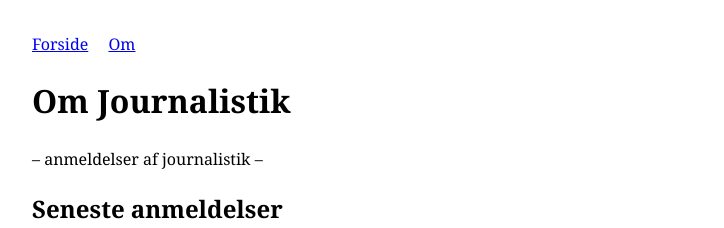
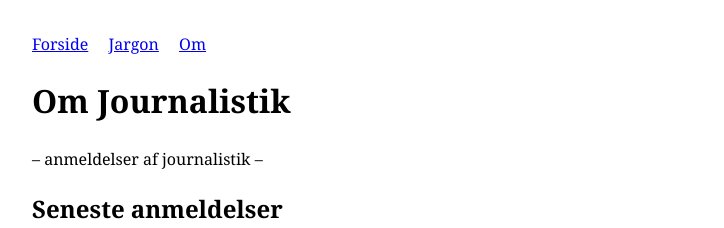
Before and after one commit to MichaelOAppel/OmJournalistik, a Jekyll site: the page built from index.md, in a window 1280 px wide. Shown: the top 228 px of the page, without its empty margins (272-996 px from the left). Built offline with Jekyll 4.4.1, drawn with Linux system fonts in a browser that asks for light colours.

Commit message:
Update default.html

```diff
--- a/_layouts/default.html
+++ b/_layouts/default.html
@@ -10,8 +10,9 @@
   </style>
 </head>
 <body>
-  <nav>
+<nav>
     <a href="{{ '/' | relative_url }}">Forside</a>
+    <a href="{{ '/jargon/' | relative_url }}">Jargon</a>
     <a href="{{ '/om/' | relative_url }}">Om</a>
   </nav>
   {{ content }}
```
